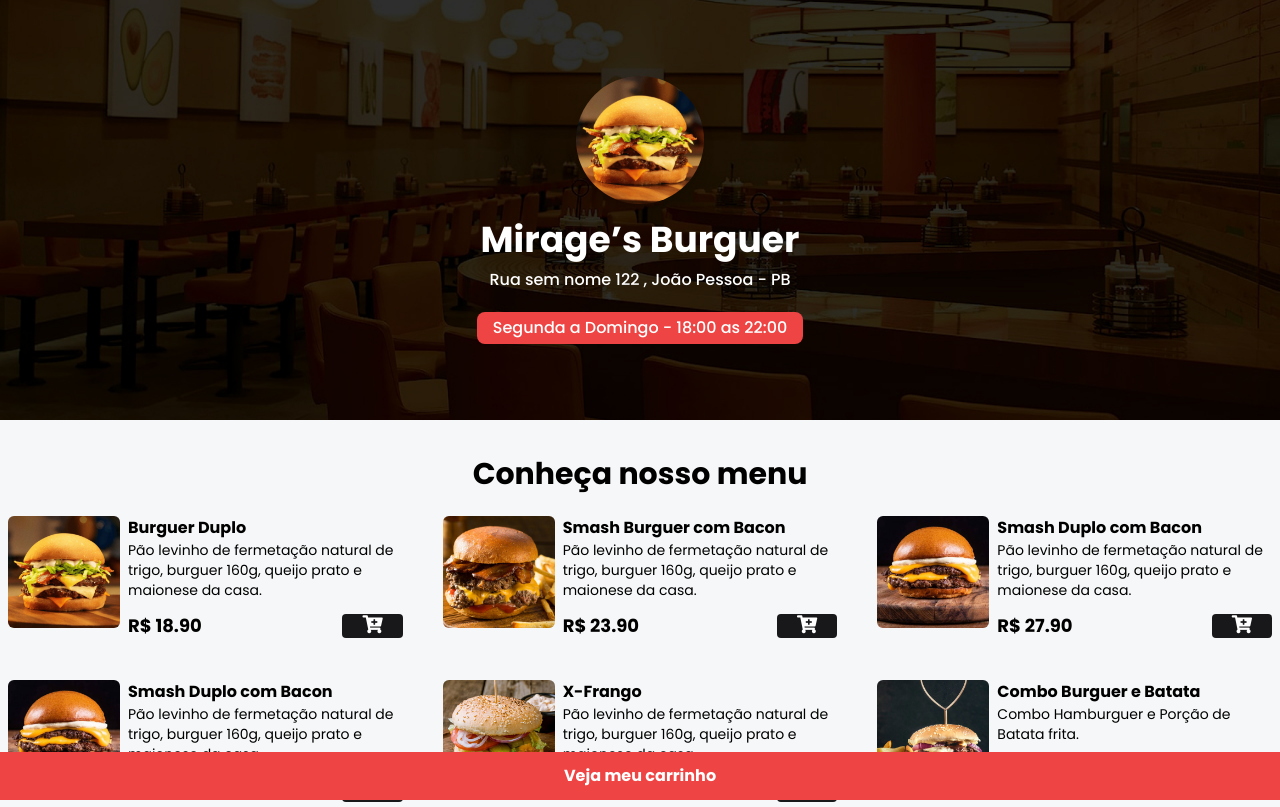
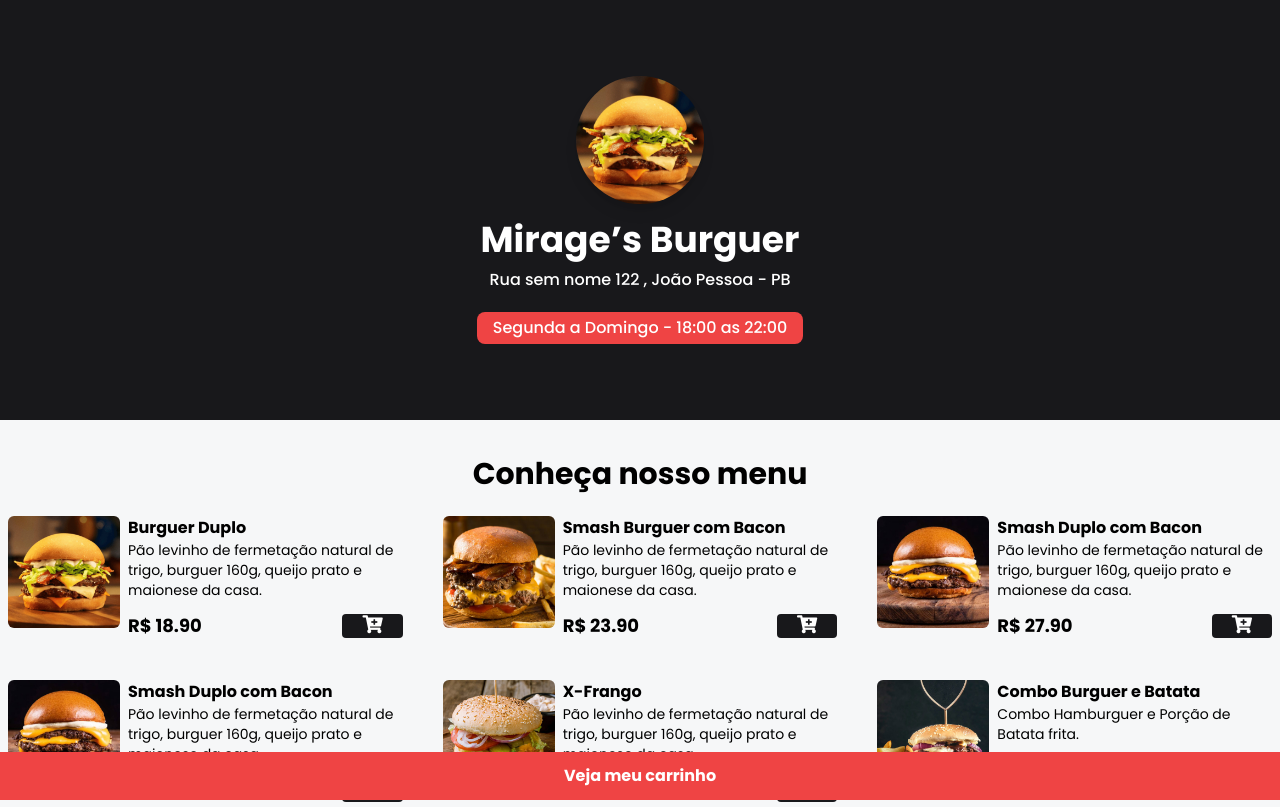
Before and after one commit to gbmacena/Projeto_CardapioOnline, a website: page index.html in a window 1280 px wide. Shown: the top 807 px of the page. Drawn offline with nearby package versions, Linux system fonts and the light colour scheme; some icons are missing.

Commit message:
first commit

```diff
--- a/index.html
+++ b/index.html
@@ -6,14 +6,13 @@
     <title>Mirage’s Burguer</title>
     <link rel="preconnect" href="https://fonts.googleapis.com">
     <link rel="preconnect" href="https://fonts.gstatic.com" crossorigin>
-    <link rel="stylesheet" href="/styles/bg.css">
     <link href="https://fonts.googleapis.com/css2?family=Poppins:wght@300;400;500;700&display=swap" rel="stylesheet">
     <link rel="stylesheet" type="text/css" href="https://cdn.jsdelivr.net/npm/toastify-js/src/toastify.min.css">
     <link rel="stylesheet" href="./styles/output.css">
     <link rel="stylesheet" href="//use.fontawesome.com/releases/v5.0.7/css/all.css">
 </head>
 <body>
-    <header class="w-full h-[420px] bg-header bg-cover bg-center flex flex-col justify-center items-center">
+    <header class="w-full h-[420px] bg-zinc-900 bg-cover bg-center flex flex-col justify-center items-center">
         <div class="w-full h-full flex flex-col justify-center items-center">
             <img src="./assets/hamb-1.jpg" alt="Burguer Logo" class="w-32 h-32 rounded-full shadow-lg hover:scale-110 duration-200">
             <h1 class="text-4xl mt-4 mb-2 font-bold text-white">Mirage’s Burguer</h1>
--- a/styles/bg.css
+++ /dev/null
@@ -1,5 +0,0 @@
-.bg-header {
-    background-image: url("../assets/bg.jpg");
-    background-size: cover;
-    background-position: center;
-  }
```
Also changed, not shown: styles/output.css.
